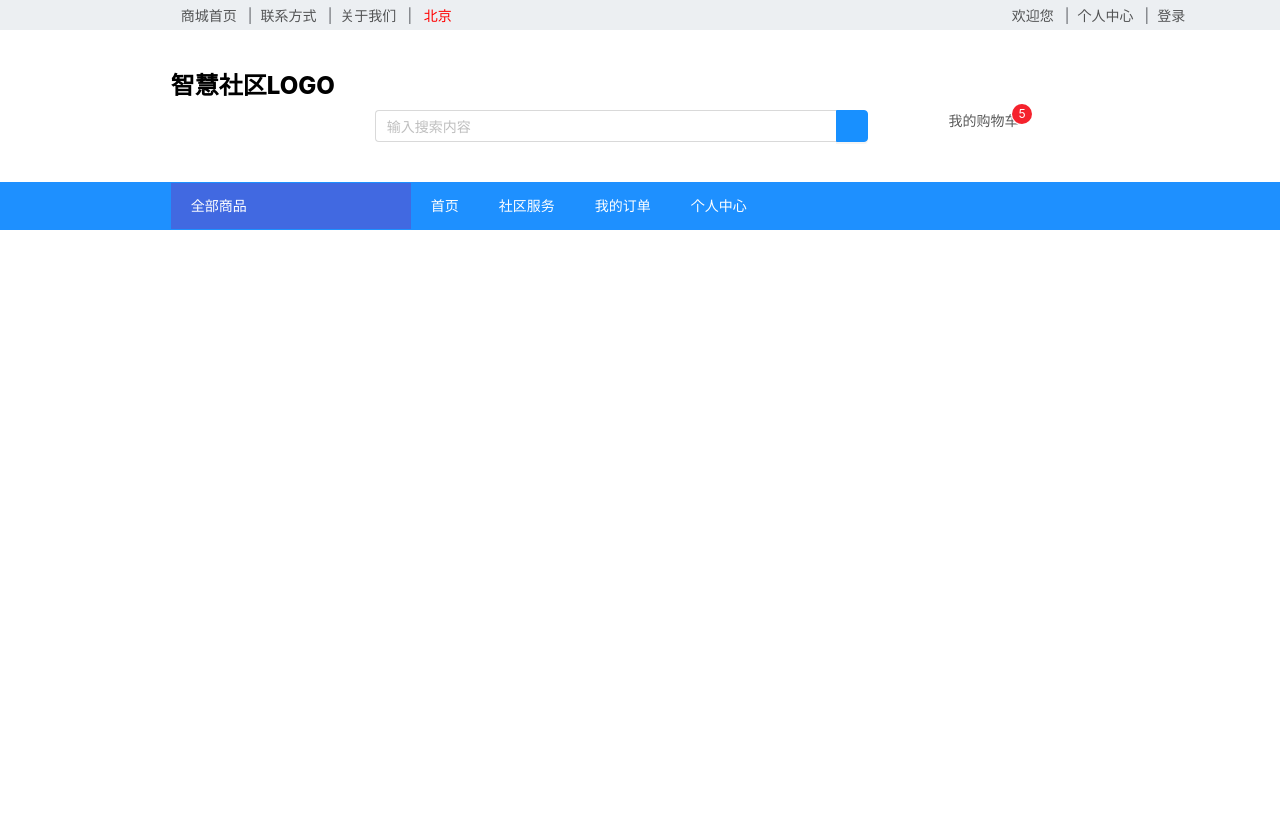
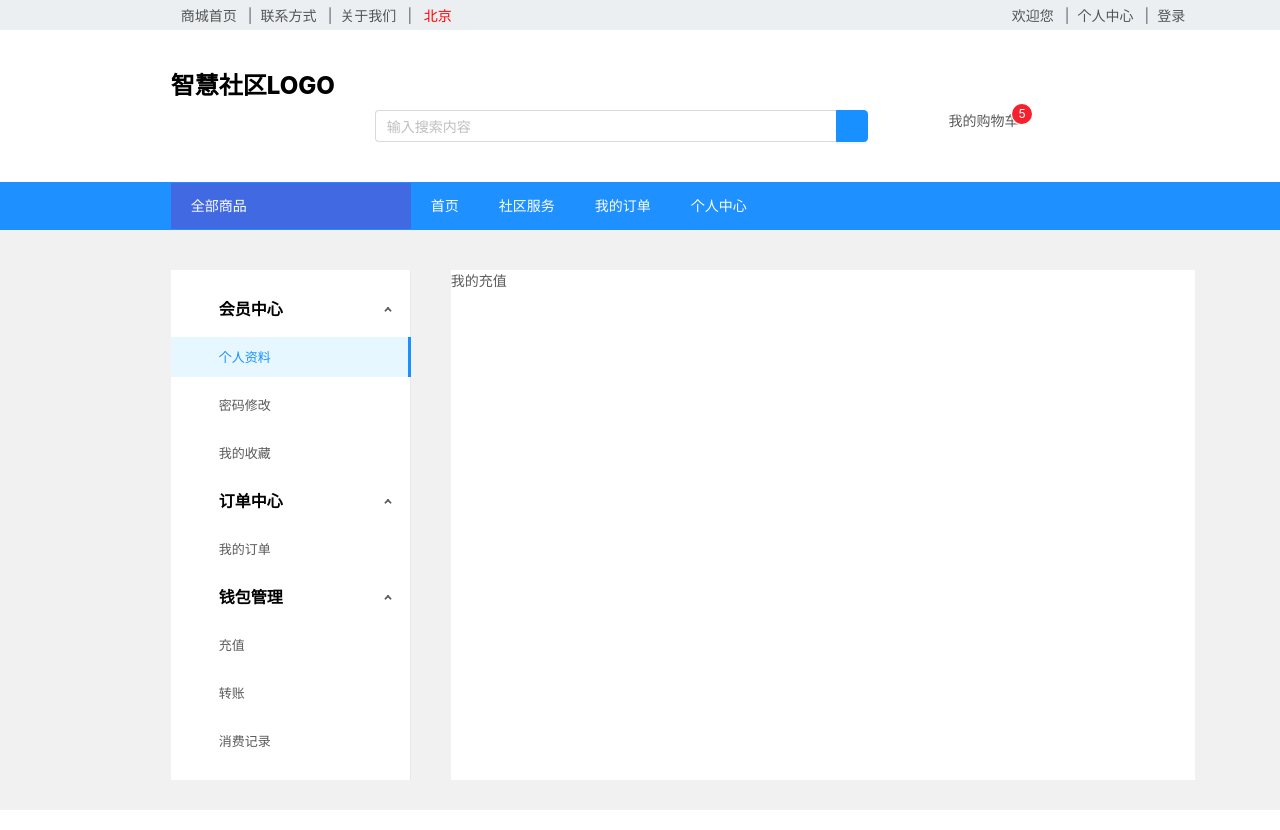
Before and after one commit to SUI5477100/dr_smart_community, a Vue app: page /personalCenter/myRecharge in a window 1280 px wide. Shown: the top 830 px of the page. Built offline with nearby package versions, Linux system fonts and the light colour scheme.

Commit message:
feat：我的中心-二级路由

```diff
--- /dev/null
+++ b/src/components/personalCenterComponents/centerContainer.vue
@@ -0,0 +1,35 @@
+<template>
+    <!-- 个人中心 -->
+    <div class="container">
+        <!-- 左侧菜单栏 -->
+        <LeftMenu></LeftMenu>
+        <!-- 右侧内容 -->
+      <div class="router-view">
+        <router-view></router-view>
+      </div>
+    </div>
+</template>
+
+<script>
+import LeftMenu from './leftMenu.vue'
+export default {
+    name: 'CenterContainer',
+    components: {
+        LeftMenu
+    }
+};
+</script>
+
+<style scoped lang="less">
+.container{
+    width: 75%;
+    display: flex;
+    background-color: #f1f1f1;
+
+}
+.router-view{
+    margin-left: 40px;
+    width: 100%;
+    background-color: #fff;
+}
+</style>
--- /dev/null
+++ b/src/components/personalCenterComponents/changePassword.vue
@@ -0,0 +1,14 @@
+<template>
+    <div>
+        密码修改
+    </div>
+</template>
+
+<script>
+
+export default {
+    name: 'ChangePassword', //导出组件名
+};
+</script>
+
+<style scoped></style>
--- /dev/null
+++ b/src/components/personalCenterComponents/leftMenu.vue
@@ -0,0 +1,99 @@
+<template>
+    <div>
+        <div class="left-menu">
+            <div class="left-menu-item">
+                <a-menu style="width: 240px; padding-top: 15px; padding-bottom: 15px;" :default-selected-keys="['1']"
+                    :open-keys.sync="openKeys" mode="inline" :inline-collapsed="collapsed" @click="handleClick">
+                    <a-sub-menu v-for="subMenu in menuItems" :key="subMenu.key" @titleClick="titleClick">
+                        <span slot="title" class="size">
+                            <a-icon :type="subMenu.icon" /><span>{{ subMenu.title }}</span>
+                        </span>
+                        <a-menu-item v-for="item in subMenu.items" :key="item.key" class="item-size">
+                            {{ item.title }}
+                        </a-menu-item>
+                    </a-sub-menu>
+                </a-menu>
+            </div>
+        </div>
+    </div>
+</template>
+
+<script>
+export default {
+    name: 'PersonalCenter',
+    data() {
+        return {
+            current: ['mail'],
+            openKeys: ['sub1', 'sub2', 'sub3'],
+            collapsed: false,
+            menuItems: [
+                {
+                    key: 'sub1',
+                    icon: 'mail',
+                    title: '会员中心',
+                    items: [
+                        { key: '1', title: '个人资料', route: 'myInformation' },
+                        { key: '2', title: '密码修改', route: 'changePassword' },
+                        { key: '3', title: '我的收藏', route: 'myFavorites' },
+                    ],
+                },
+                {
+                    key: 'sub2',
+                    icon: 'appstore',
+                    title: '订单中心',
+                    items: [
+                        { key: '4', title: '我的订单', route: 'myOrders' },
+                    ],
+                },
+                {
+                    key: 'sub3',
+                    icon: 'setting',
+                    title: '钱包管理',
+                    items: [
+                        { key: '5', title: '充值', route: 'myRecharge' },
+                        { key: '6', title: '转账', route: 'myTransfer' },
+                        { key: '7', title: '消费记录', route: 'transactionHistory' },
+                    ],
+                },
+            ],
+        };
+    },
+
+    methods: {
+        handleClick(e) {
+            console.log('click', e);
+            const selectedItem = this.findMenuItemByKey(e.key);
+            if (selectedItem) {
+                this.$router.push(selectedItem.route);
+            }
+        },
+        titleClick(e) {
+            console.log('titleClick', e);
+        },
+        toggleCollapsed() {
+            this.collapsed = !this.collapsed;
+        },
+        findMenuItemByKey(key) {
+            for (const subMenu of this.menuItems) {
+                const item = subMenu.items.find(item => item.key === key);
+                if (item) {
+                    return item;
+                }
+            }
+            return null;
+        },
+    },
+};
+</script>
+
+<style scoped lang="less">
+.size {
+    font-size: medium;
+    font-weight: 600;
+    color: #000;
+}
+
+.item-size {
+    font-size: small;
+}
+</style>
--- /dev/null
+++ b/src/components/personalCenterComponents/myFavorites.vue
@@ -0,0 +1,14 @@
+<template>
+    <div>
+        我的收藏
+    </div>
+</template>
+
+<script>
+
+export default {
+    name: 'MyFavorites', //导出组件名
+};
+</script>
+
+<style scoped></style>
--- /dev/null
+++ b/src/components/personalCenterComponents/myInformation.vue
@@ -0,0 +1,14 @@
+<template>
+    <div>
+        个人资料
+    </div>
+</template>
+
+<script>
+
+export default {
+    name: 'MyInformation', //导出组件名
+};
+</script>
+
+<style scoped></style>
--- /dev/null
+++ b/src/components/personalCenterComponents/myOrders.vue
@@ -0,0 +1,14 @@
+<template>
+    <div>
+        我的订单
+    </div>
+</template>
+
+<script>
+
+export default {
+    name: 'MyOrders', //导出组件名
+};
+</script>
+
+<style scoped></style>
--- /dev/null
+++ b/src/components/personalCenterComponents/myRecharge.vue
@@ -0,0 +1,14 @@
+<template>
+    <div>
+        我的充值
+    </div>
+</template>
+
+<script>
+
+export default {
+    name: 'MyRecharge', //导出组件名
+};
+</script>
+
+<style scoped></style>
--- /dev/null
+++ b/src/components/personalCenterComponents/myTransfer.vue
@@ -0,0 +1,14 @@
+<template>
+    <div>
+        转账
+    </div>
+</template>
+
+<script>
+
+export default {
+    name: 'MyTransfer', //导出组件名
+};
+</script>
+
+<style scoped></style>
--- /dev/null
+++ b/src/components/personalCenterComponents/transactionHistory.vue
@@ -0,0 +1,14 @@
+<template>
+    <div>
+        消费记录
+    </div>
+</template>
+
+<script>
+
+export default {
+    name: 'TransactionHistory', //导出组件名
+};
+</script>
+
+<style scoped></style>
--- a/src/pages/personalCenter.vue
+++ b/src/pages/personalCenter.vue
@@ -1,17 +1,26 @@
 <template>
-    <div class="">
-       这是PersonalCenter/个人中心页面
+    <div class="center">
+        <CenterContainer></CenterContainer>
     </div>
 </template>
 
 <script>
+import CenterContainer from '../components/personalCenterComponents/centerContainer.vue';
 
 export default {
-    name:'PersonalCenter', //导出组件名
+    name: 'PersonalCenter', //导出组件名
     components: {
-
+        CenterContainer
     }
 };
 </script>
 
-<style scoped></style>
+<style scoped lang="less">
+.center {
+    display: flex;
+    padding-top: 40px;
+    padding-bottom: 30px;
+    justify-content: center;
+    background-color: #f1f1f1;
+}
+</style>
--- a/src/router/index.js
+++ b/src/router/index.js
@@ -3,6 +3,15 @@ import Router from 'vue-router'
 import HomeView from '../pages/homeView.vue'
 import PersonalCenter from '../pages/personalCenter.vue'
 import UserLoginRegisterView from '../pages/userLoginRegisterView.vue'
+import MyRecharge from '../components/personalCenterComponents/myRecharge.vue'
+import MyInformation from '../components/personalCenterComponents/myInformation.vue'
+import ChangePassword from '../components/personalCenterComponents/changePassword.vue'
+import MyFavorites from '../components/personalCenterComponents/myFavorites.vue'
+import MyOrders from '../components/personalCenterComponents/myOrders.vue'
+import MyTransfer from '../components/personalCenterComponents/myTransfer.vue'
+import TransactionHistory from '../components/personalCenterComponents/transactionHistory.vue'
+
+
 
 Vue.use(Router)
 
@@ -18,13 +27,50 @@ export default new Router({
       path: '/login',
       name: 'Login',
       component: UserLoginRegisterView,
-     // meta: { noHeader: true } //跳转时是否为独立页面
+      // meta: { noHeader: true } //跳转时是否为独立页面
     },
     {
       path: '/personalCenter',
       name: 'PersonalCenter',
+      redirect: '/personalCenter/myInformation',
       component: PersonalCenter,
-      // meta: { noHeader: true }
+      children: [
+        {
+          path: 'myRecharge',
+          name: 'MyRecharge',
+          component: MyRecharge,
+        },
+        {
+          path: 'myInformation',
+          name: 'MyInformation',
+          component: MyInformation,
+        },
+        {
+          path: 'changePassword',
+          name: 'ChangePassword',
+          component: ChangePassword,
+        },
+        {
+          path: 'myFavorites',
+          name: 'MyFavorites',
+          component: MyFavorites,
+        },
+        {
+          path: 'myOrders',
+          name: 'MyOrders',
+          component: MyOrders,
+        },
+        {
+          path: 'myTransfer',
+          name: 'MyTransfer',
+          component: MyTransfer,
+        },
+        {
+          path: 'transactionHistory',
+          name: 'TransactionHistory',
+          component: TransactionHistory,
+        },
+      ]
     }
   ]
 })
```
